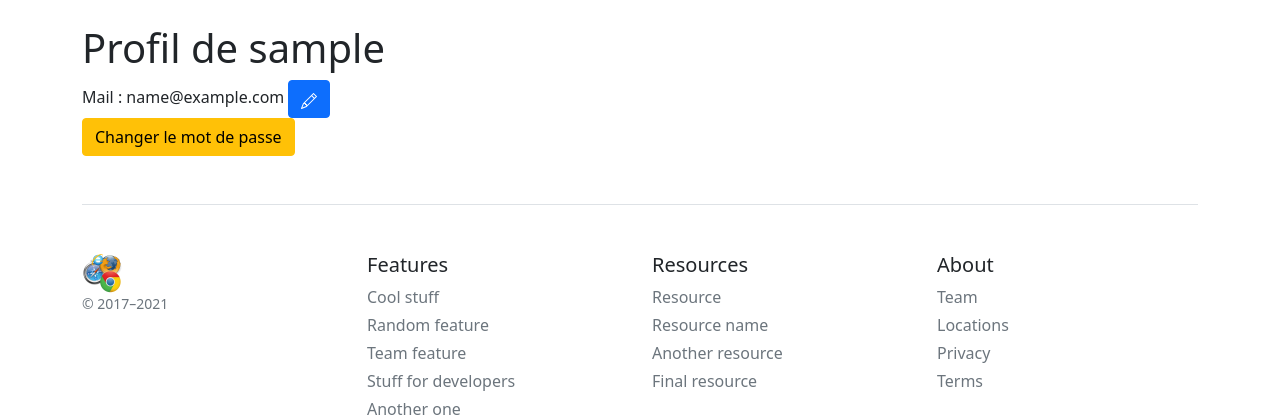
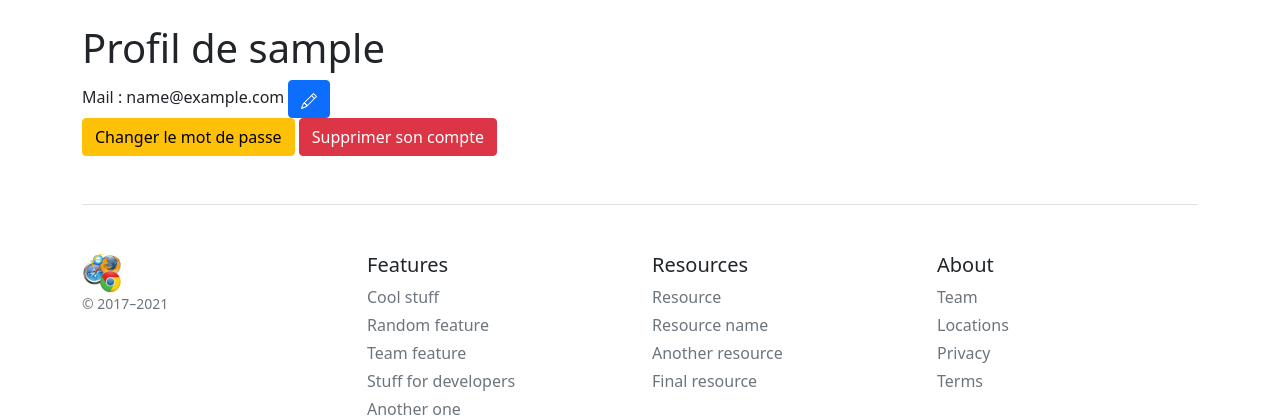
Before and after one commit to EmmanuelBlanchard/Realisez-une-gestion-de-compte-utilisateur-compl-te-en-PHP-MVC-CRUD, a PHP site: template coursGestionCompteUtilisateur/views/Utilisateur/profil.view.php in a window 1280 px wide. Shown: the part 89-509 px from the top of the page. Run offline with PHP 8.4, Linux system fonts and the light colour scheme; the template is opened without the code that fills it: most values are stand-ins (such as "Sample title", 1, 10 or a date in 2020); some libraries are stand-ins or nearby versions.

Commit message:
Les étapes : E19-Suppression du compte

```diff
--- a/coursGestionCompteUtilisateur/public/JavaScript/profil.js
+++ b/coursGestionCompteUtilisateur/public/JavaScript/profil.js
@@ -7,3 +7,8 @@ btnModificationMail.addEventListener("click", function() {
     divMail.classList.add("d-none");
     divModificationMail.classList.remove("d-none");
 })
+
+document.querySelector("#btnSuppressionCompte").addEventListener("click", function(){
+    console.log("test");
+    document.querySelector("#suppressionCompte").classList.remove("d-none");
+})
--- a/coursGestionCompteUtilisateur/views/Utilisateur/profil.view.php
+++ b/coursGestionCompteUtilisateur/views/Utilisateur/profil.view.php
@@ -28,4 +28,13 @@
 
 <div>
     <a href="<?= URL ?>compte/modificationPassword" class="btn btn-warning">Changer le mot de passe</a>
+    <button id="btnSuppressionCompte" class="btn btn-danger">Supprimer son compte</button>
 </div>
+
+<div id="suppressionCompte" class="d-none m-2">
+    <div class="alert alert-danger">
+        Veuillez confirmer la suppression du compte.
+        <br />
+        <a href="<?= URL ?>compte/suppressionCompte" class="btn btn-danger">Je souhaite supprimer mon compte définitivement !</a>
+    </div>
+</div>
```
